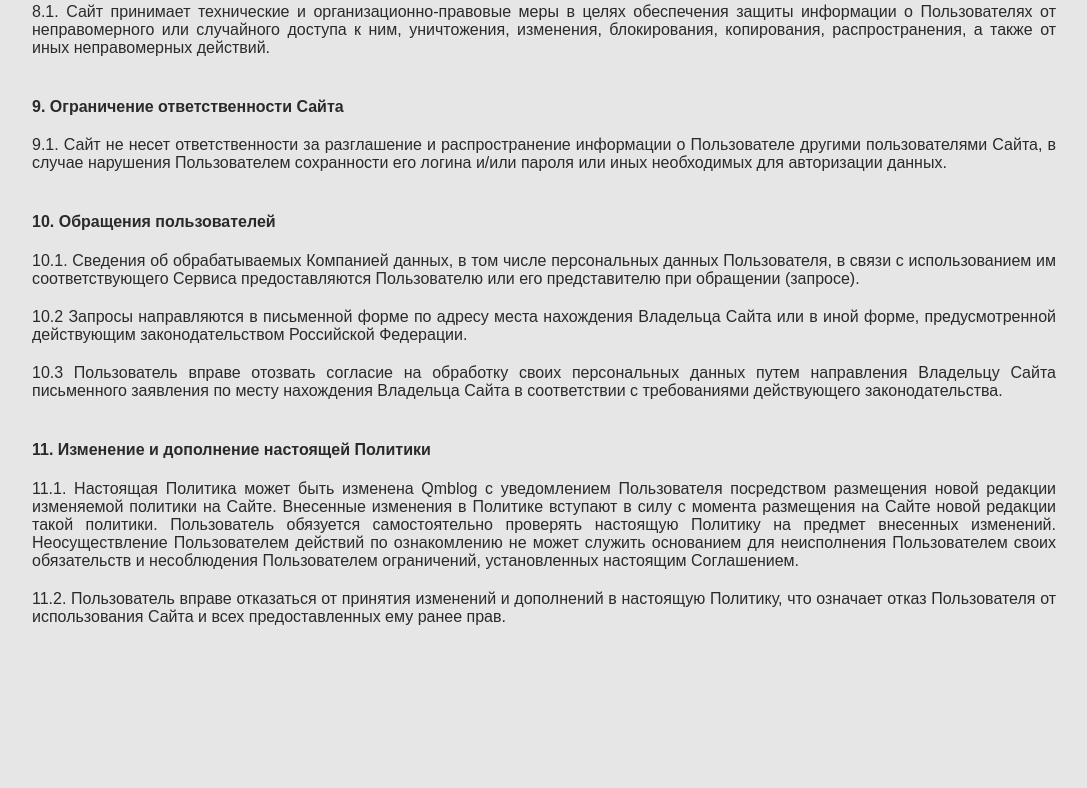
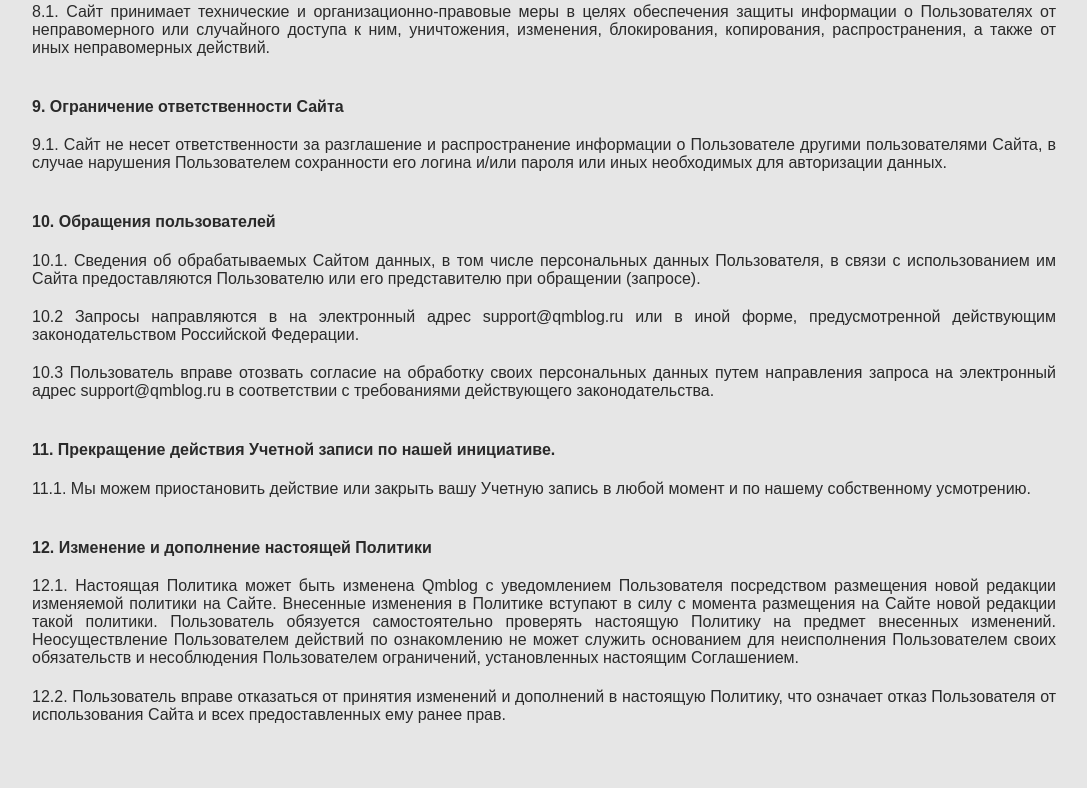
Before and after one commit to QofMi/public-Qmblog, a Django app: page /accounts/policy/ in a window 1280 px wide. Shown: the part 1633-2421 px from the top of the page, without its empty margins (96-1183 px from the left). Before the commit the page ends 2258 px from the top, so only its background shows below. Run offline with Django 3.2, Linux system fonts and the light colour scheme; some libraries are stand-ins or nearby versions.

Commit message:
refactoring

```diff
--- a/accounts/templates/accounts/policy.html
+++ b/accounts/templates/accounts/policy.html
@@ -5,6 +5,10 @@
     <meta charset="utf-8">
     <meta name="viewport" content="width=device-width, initial-scale=1">
     <link rel="stylesheet" href="{% static 'css/main.min.css' %}">
+    <link rel="shortcut icon" href="{% static 'img/favicon/favicon.ico' %}" type="image/x-icon">
+  	<link rel="apple-touch-icon" href="{% static 'img/favicon/apple-touch-icon.png' %}">
+  	<link rel="apple-touch-icon" sizes="72x72" href="{% static 'img/favicon/apple-touch-icon-72x72.png' %}">
+  	<link rel="apple-touch-icon" sizes="114x114" href="{% static 'img/favicon/apple-touch-icon-114x114.png' %}">
     <title>Политика конфиденциальности</title>
   </head>
   <body>
@@ -103,27 +107,29 @@
 
         <h4 class="policy_h4">10. Обращения пользователей</h4>
 
-        <p class="policy_p">10.1. Сведения об обрабатываемых Компанией данных, в том числе персональных данных
-          Пользователя, в связи с использованием им соответствующего Сервиса предоставляются Пользователю
+        <p class="policy_p">10.1. Сведения об обрабатываемых Сайтом данных, в том числе персональных данных
+          Пользователя, в связи с использованием им Сайта предоставляются Пользователю
           или его представителю при обращении (запросе).</p>
 
-        <p class="policy_p">10.2 Запросы направляются в письменной форме по адресу места нахождения
-          Владельца Сайта или в иной форме, предусмотренной действующим законодательством Российской Федерации.</p>
+        <p class="policy_p">10.2 Запросы направляются в на электронный адрес support@qmblog.ru или в иной форме, предусмотренной действующим законодательством Российской Федерации.</p>
 
         <p class="policy_p">10.3 Пользователь вправе отозвать согласие на обработку своих персональных данных
-          путем направления Владельцу Сайта письменного заявления по месту нахождения Владельца Сайта в соответствии
-          с требованиями действующего законодательства.</p>
+          путем направления запроса на электронный адрес support@qmblog.ru в соответствии с требованиями действующего законодательства.</p>
 
-        <h4 class="policy_h4">11. Изменение и дополнение настоящей Политики</h4>
+        <h4 class="policy_h4">11. Прекращение действия Учетной записи по нашей инициативе.</h4>
 
-        <p class="policy_p">11.1. Настоящая Политика может быть изменена  Qmblog с уведомлением Пользователя
+        <p class="policy_p">11.1. Мы можем приостановить действие или закрыть вашу Учетную запись в любой момент и по нашему собственному усмотрению.</p>
+
+        <h4 class="policy_h4">12. Изменение и дополнение настоящей Политики</h4>
+
+        <p class="policy_p">12.1. Настоящая Политика может быть изменена  Qmblog с уведомлением Пользователя
           посредством размещения новой редакции изменяемой политики на Сайте. Внесенные изменения в Политике
           вступают в силу с момента размещения на Сайте новой редакции такой политики. Пользователь обязуется
           самостоятельно проверять настоящую Политику на предмет внесенных изменений. Неосуществление Пользователем
           действий по ознакомлению не может служить основанием для неисполнения Пользователем своих обязательств
           и несоблюдения Пользователем ограничений, установленных настоящим Соглашением.</p>
 
-        <p class="policy_p">11.2. Пользователь вправе отказаться от принятия изменений и дополнений в
+        <p class="policy_p">12.2. Пользователь вправе отказаться от принятия изменений и дополнений в
           настоящую Политику,  что означает отказ Пользователя от использования Сайта и всех предоставленных
           ему ранее прав.</p>
       </div>
```
